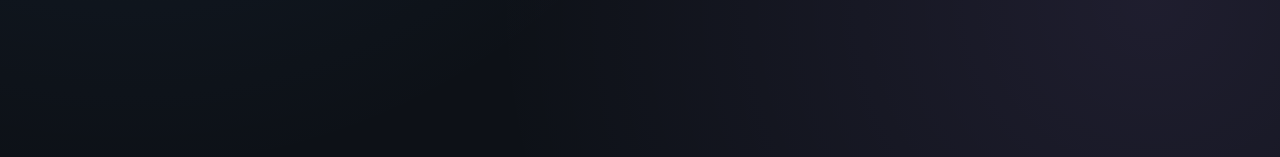
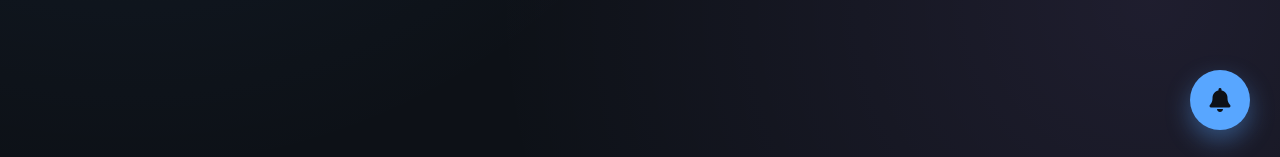
Before and after one commit to thanuj-23/portfolio, a React (Vite) app: page /blog in a window 1280 px wide. Shown: the part 640-797 px from the top of the page. Built offline with nearby package versions, Linux system fonts and the light colour scheme.

Commit message:
Add floating subscribe button with pulse animation

```diff
--- a/src/components/Blog.css
+++ b/src/components/Blog.css
@@ -328,3 +328,57 @@
     cursor: not-allowed;
     transform: none;
 }
+
+/* Floating Subscribe Button */
+.floating-subscribe-btn {
+    position: fixed;
+    bottom: 30px;
+    right: 30px;
+    width: 60px;
+    height: 60px;
+    background: var(--accent-color);
+    color: #0d1117;
+    border-radius: 50%;
+    display: flex;
+    align-items: center;
+    justify-content: center;
+    font-size: 1.5rem;
+    box-shadow: 0 10px 25px rgba(88, 166, 255, 0.4);
+    cursor: pointer;
+    z-index: 999;
+    border: none;
+    transition: all 0.3s cubic-bezier(0.175, 0.885, 0.32, 1.275);
+}
+
+.floating-subscribe-btn:hover {
+    transform: scale(1.1);
+    box-shadow: 0 15px 35px rgba(88, 166, 255, 0.6);
+}
+
+/* Pulse Animation */
+.floating-subscribe-btn::before {
+    content: '';
+    position: absolute;
+    width: 100%;
+    height: 100%;
+    background: var(--accent-color);
+    border-radius: 50%;
+    z-index: -1;
+    animation: pulse 2s infinite;
+    opacity: 0.5;
+}
+
+@keyframes pulse {
+    0% {
+        transform: scale(1);
+        opacity: 0.5;
+    }
+    70% {
+        transform: scale(1.5);
+        opacity: 0;
+    }
+    100% {
+        transform: scale(1);
+        opacity: 0;
+    }
+}
--- a/src/components/Blog.jsx
+++ b/src/components/Blog.jsx
@@ -4,6 +4,7 @@ import blogData from '../data/BlogData';
 import './Blog.css';
 
 import NewsletterModal from './NewsletterModal';
+import FloatingSubscribeBtn from './FloatingSubscribeBtn';
 
 const Blog = () => {
     const [searchTerm, setSearchTerm] = React.useState('');
@@ -21,6 +22,7 @@ const Blog = () => {
     return (
         <div className="blog-page">
             <NewsletterModal isOpen={isModalOpen} onClose={() => setIsModalOpen(false)} />
+            <FloatingSubscribeBtn />
 
             {/* Header */}
             <div className="container mb-5">
--- a/src/components/BlogPost.jsx
+++ b/src/components/BlogPost.jsx
@@ -4,6 +4,7 @@ import blogData from '../data/BlogData';
 import './Blog.css';
 
 import NewsletterModal from './NewsletterModal';
+import FloatingSubscribeBtn from './FloatingSubscribeBtn';
 
 const BlogPost = () => {
     // ... existing hook ...
@@ -70,6 +71,7 @@ const BlogPost = () => {
     return (
         <div className="blog-page" style={{ paddingTop: '0px', minHeight: '100vh' }}>
             <NewsletterModal isOpen={isModalOpen} onClose={() => setIsModalOpen(false)} />
+            <FloatingSubscribeBtn />
 
             {/* Header */}
             <header className="cert-header mb-3">
--- /dev/null
+++ b/src/components/FloatingSubscribeBtn.jsx
@@ -0,0 +1,24 @@
+import React, { useState } from 'react';
+import NewsletterModal from './NewsletterModal';
+import './Blog.css';
+
+const FloatingSubscribeBtn = () => {
+    const [isModalOpen, setIsModalOpen] = useState(false);
+
+    return (
+        <>
+            <button
+                className="floating-subscribe-btn"
+                onClick={() => setIsModalOpen(true)}
+                title="Subscribe for updates"
+                aria-label="Subscribe to newsletter"
+            >
+                <i className="fa-solid fa-bell"></i>
+            </button>
+
+            <NewsletterModal isOpen={isModalOpen} onClose={() => setIsModalOpen(false)} />
+        </>
+    );
+};
+
+export default FloatingSubscribeBtn;
```
